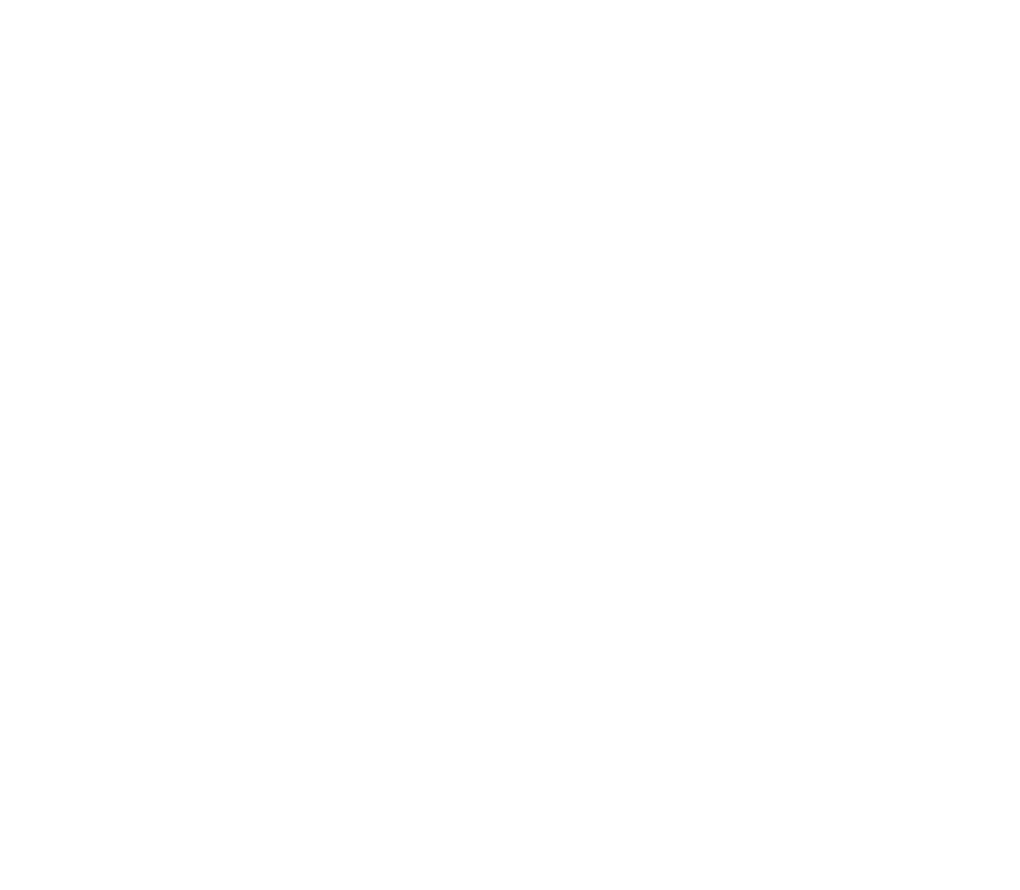
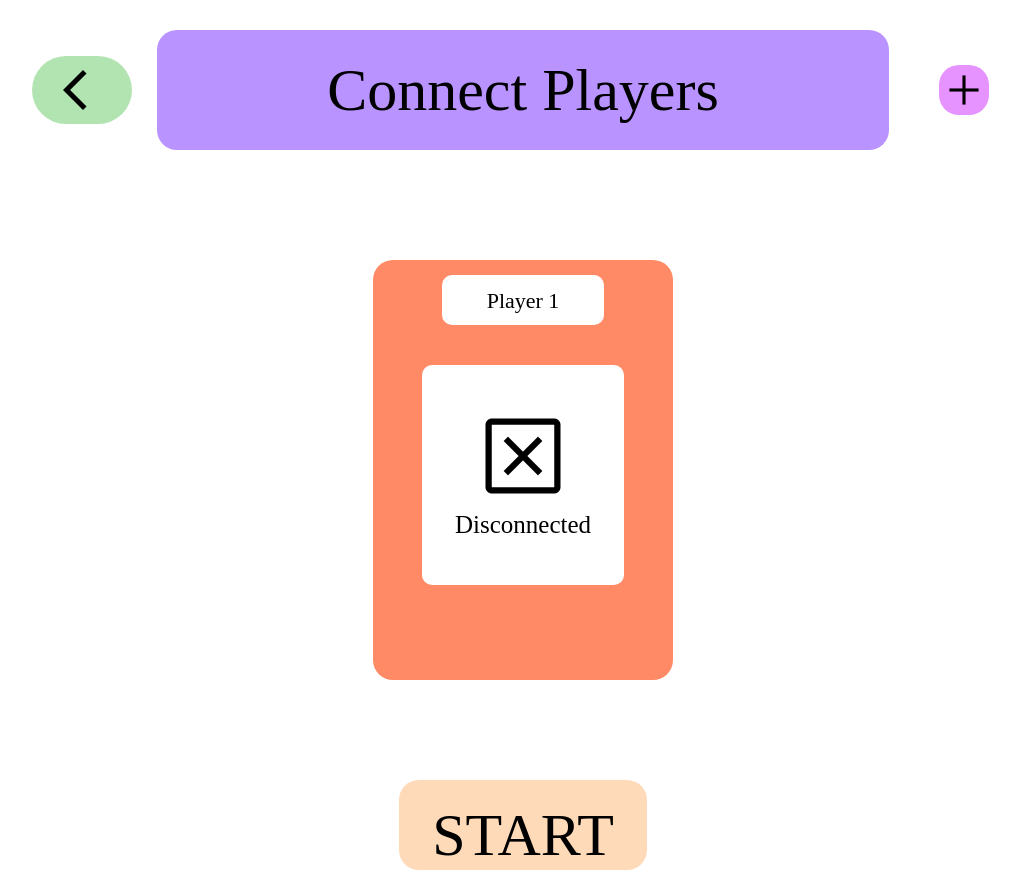
Before and after one commit to sitechtimes/trivia_poc, a Vue app in the folder triviagame/: page /lobby in a window 1280 px wide. Before the commit this address had no page. Shown: the whole page, without its empty margins (117-1137 px from the left). Before the commit the page ends 800 px from the top, so only its background shows below. Built offline with nearby package versions, Linux system fonts and the light colour scheme; a web font is replaced by a local one.

Commit message:
finished pages

```diff
--- a/triviagame/src/router/index.js
+++ b/triviagame/src/router/index.js
@@ -1,12 +1,17 @@
 import { createRouter, createWebHistory } from 'vue-router';
 import LobbyView from '../views/LobbyView.vue';
-
+import HomeView from '../views/HomeView.vue'
 const router = createRouter({
 	history: createWebHistory(import.meta.env.BASE_URL),
 	routes: [
 		{
 			path: '/',
 			name: 'home',
+			component: HomeView,
+		},
+		{
+			path:'/lobby',
+			name: 'lobby',
 			component: LobbyView,
 		},
 		{
--- a/triviagame/src/views/HomeView.vue
+++ b/triviagame/src/views/HomeView.vue
@@ -35,15 +35,17 @@
   </div>
 </div>
     <div class="buttons">
-      <button class="blue-button"></button>
-      <button class="yellow-button"></button>
-      <button class="pink-button"></button>
-      <button class="orange-button"></button>
+      <button class="blue-button" @click="goLobby()"></button>
+      <button class="yellow-button" @click="goLobby()"></button>
+      <button class="pink-button" @click="goLobby()"></button>
+      <button class="orange-button" @click="goLobby()"></button>
     </div>
   </div>
 </template>
 
 <script>
+import router from '@/router';
+
 export default {
   data() {
     return {
@@ -59,6 +61,15 @@
         this.multipleChoice = true;
       }
     },
+  },
+  setup() {
+    const goLobby = () => {
+      router.push('/lobby');
+    };
+
+    return {
+      goLobby, // Make sure goLobby is returned so it can be used in the template
+    };
   },
 };
 </script>
--- a/triviagame/src/views/LobbyView.vue
+++ b/triviagame/src/views/LobbyView.vue
@@ -5,6 +5,7 @@
 </head>
     <div class="container">
       <div class="header">
+        <button class="back_to_home" @click="toHome()"><span id="back" class="material-symbols-outlined">arrow_back_ios</span></button>
         <h2 class="connect_players_h2">Connect Players</h2>
         <button @click="addPlayer" :disabled="players.length >= 5" class="add_player_btn"><span class="material-symbols-outlined" id="add_player">add</span></button>
       </div>
@@ -16,9 +17,7 @@
         :style="{ backgroundColor: playerColors[index % playerColors.length] }"
       >
           <div class="card_interior_overall">
-          <button v-if="players.length > 1" @click="removePlayer(index)" class="x_button" id="delete_player"><span class="material-symbols-outlined">
-cancel
-</span></button>
+          <button v-if="players.length > 1" @click="removePlayer(index)" class="x_button" id="delete_player"><span class="material-symbols-outlined">cancel</span></button>
         <div class="card_interior">
           <div class="player-header">
             <span>{{ player.name }}</span>
@@ -36,7 +35,8 @@
   </template>
 
   <script>
-  import { ref } from 'vue';
+  import router from '@/router';
+import { ref } from 'vue';
 
   export default {
     setup() {
@@ -50,11 +50,21 @@
 
       const addPlayer = () => {
         if (players.value.length < 5) {
-          const playerId = players.value.length + 1;
-          players.value.push({ id: playerId, name: `Player ${playerId}`, status: 'disconnected', mac: null });
+          // Get the list of all possible player IDs
+          const allIds = [1, 2, 3, 4, 5];
+
+          // Get the current player IDs in the array
+          const existingIds = players.value.map(player => player.id);
+
+          // Find the first missing ID by filtering out the existing ones
+          const missingId = allIds.find(id => !existingIds.includes(id));
+
+          // If there is a missing ID, add the new player with that ID
+          if (missingId) {
+            players.value.push({ id: missingId, name: `Player ${missingId}`, status: 'disconnected', mac: null });
+          }
         }
       };
-
       const removePlayer = (index) => {
         if (players.value.length > 1) {
           players.value.splice(index, 1);
@@ -73,13 +83,17 @@
         alert('Game Started!');
       };
 
+      const toHome = () => {
+        router.push('/');
+      }
       return {
         players,
         addPlayer,
         removePlayer,
         connectPlayer,
         startGame,
-        playerColors
+        playerColors,
+        toHome
       };
     }
   };
@@ -111,6 +125,19 @@
     border-radius: 10px;
     width: 100%;
     height: 140px;
+  }
+  .back_to_home{
+    margin:20px;
+    padding: 5px;
+    padding-right:0px;
+    width: 50px;
+    margin-right:50px;
+    transform: scale(2);
+    background-color: rgb(177, 228, 177);
+    border-radius: 20px;
+    display:flex;
+    justify-content: center;
+    align-items: center;
   }
   .connect_players_h2{
     background-color: #b993ff;
```
